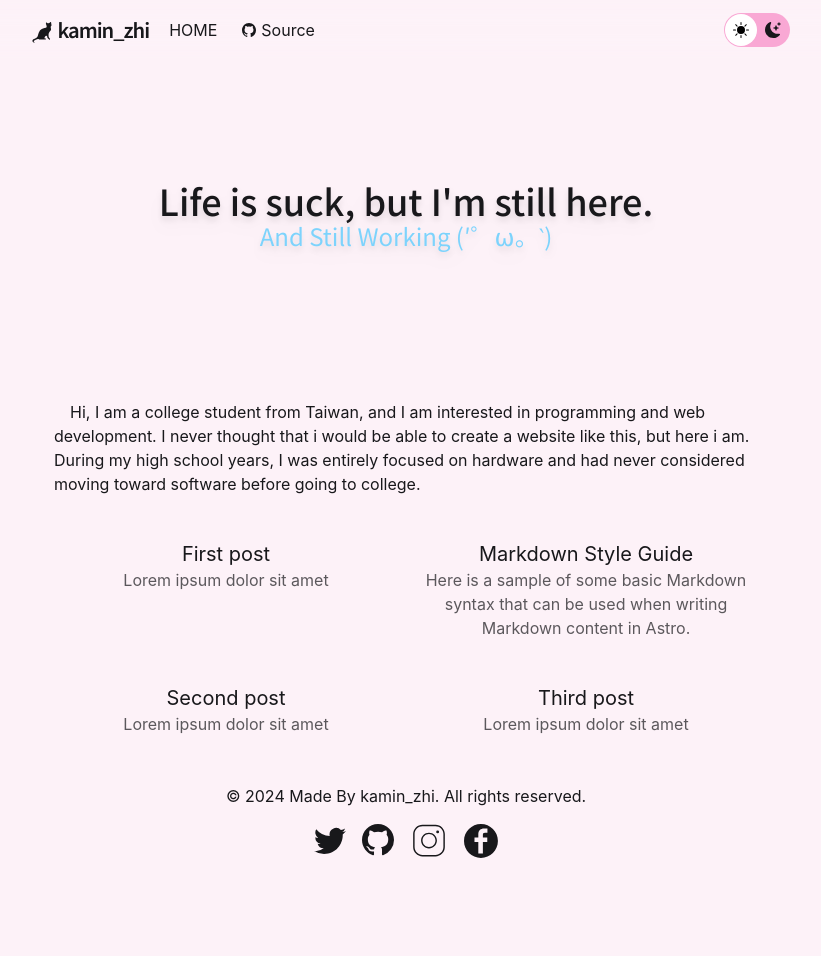
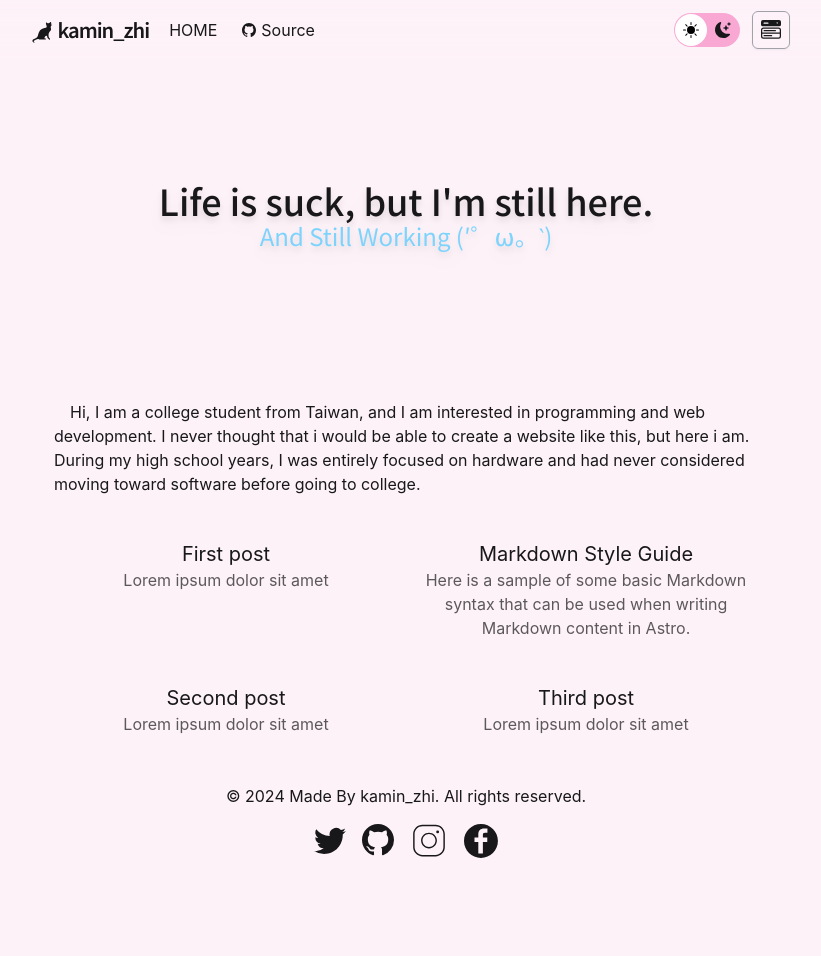
Before and after one commit to kaminzhi/kamin-webpage, an Astro site: page / in a window 1280 px wide. Shown: the whole page, without its empty margins (234-1055 px from the left). Built offline with nearby package versions, Linux system fonts and the light colour scheme; Astro itself is replaced by a stand-in of ours.

Commit message:
feat: 🎸 add Menu button

```diff
--- a/package.json
+++ b/package.json
@@ -17,6 +17,7 @@
     "@astrojs/rss": "^4.0.6",
     "@astrojs/sitemap": "^3.1.5",
     "@astrojs/tailwind": "^5.1.0",
+    "@headlessui/react": "^2.0.4",
     "astro": "^4.9.1",
     "react": "^18.3.1",
     "react-dom": "^18.3.1",
--- a/src/components/Header.astro
+++ b/src/components/Header.astro
@@ -4,6 +4,7 @@ import { HOMEPAGE_URL, SITE_TITLE } from '../config'
 import { IoLogoGithub } from 'react-icons/io5'
 import FootprintIcon from './icons/footprint'
 import ThemeSwitcher from './ThemeToggleButton'
+import Menulist from './Menulist'
 ---
 <header class="fixed w-full p-2 z-20 backdrop-blur-md">
   <div class="mx-auto max-w-3xl">
@@ -22,6 +23,7 @@ import ThemeSwitcher from './ThemeToggleButton'
       </div>
       <div class="flex-1"></div>
       <ThemeSwitcher client:visible />
+      <Menulist client:visible />
     </nav>
   </div>
 </header>
--- a/src/components/Menulist.tsx
+++ b/src/components/Menulist.tsx
@@ -0,0 +1,15 @@
+import { Menu } from "@headlessui/react";
+import React from "react";
+import { BsMenuButtonWideFill } from "react-icons/bs";
+
+export default function Menulist() {
+  return (
+    <Menu as="div" className="relative inline-block text-left">
+      <div>
+        <Menu.Button className="inline-flex justify-center rounded-md border border-zinc-400 dark:border-zinc-500 px-2 py-2 text-sm font-medium shadow-sm hover:bg-pink-300 dark:hover:bg-zinc-800 focus:outline-none focus:ring-2 focus:ring-blue-200 focus:ring-offset-2 focus:ring-offset-gray-600">
+          <BsMenuButtonWideFill className="h-5 w-5" />
+        </Menu.Button>
+      </div>
+    </Menu>
+  );
+}
```
Also changed, not shown: 1 other file.
